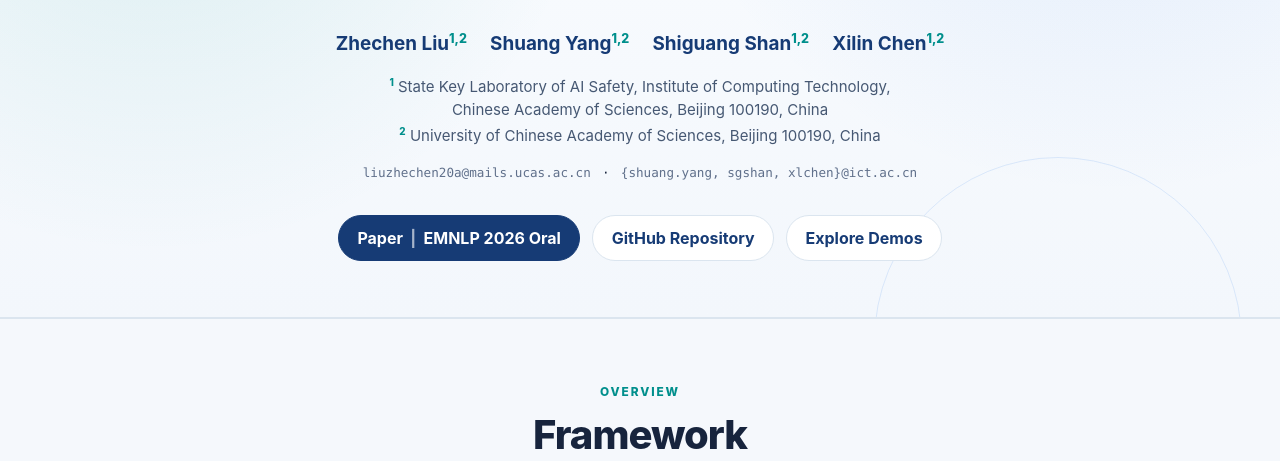
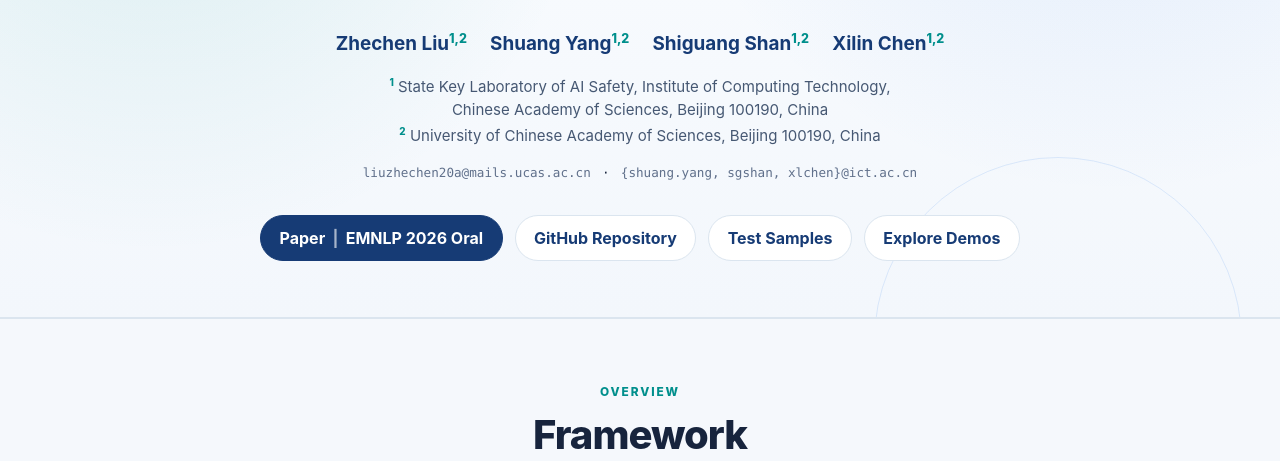
Before and after one commit to JasonLiu20020101/FlexLTS, a plain HTML site: page index.html in a window 1280 px wide. Shown: the part 339-800 px from the top of the page. Drawn offline with Linux system fonts and the light colour scheme.

Commit message:
Add test samples links

```diff
--- a/index.html
+++ b/index.html
@@ -50,6 +50,7 @@
             <span class="paper-link-label">Paper <span class="paper-link-separator" aria-hidden="true">|</span> EMNLP 2026 Oral</span>
           </a>
           <a class="button paper-link paper-link--secondary" href="https://github.com/JasonLiu20020101/FlexLTS" target="_blank" rel="noopener noreferrer">GitHub Repository</a>
+          <a class="button paper-link paper-link--secondary" href="https://drive.google.com/drive/folders/1Y97SUsRnebXCQ2d2IWLSjLMlLgMwulGN?usp=sharing" target="_blank" rel="noopener noreferrer">Test Samples</a>
           <a class="button paper-link paper-link--secondary" href="#demo-results">Explore Demos</a>
         </div>
       </div>
```
Also changed, not shown: 1 other file.
